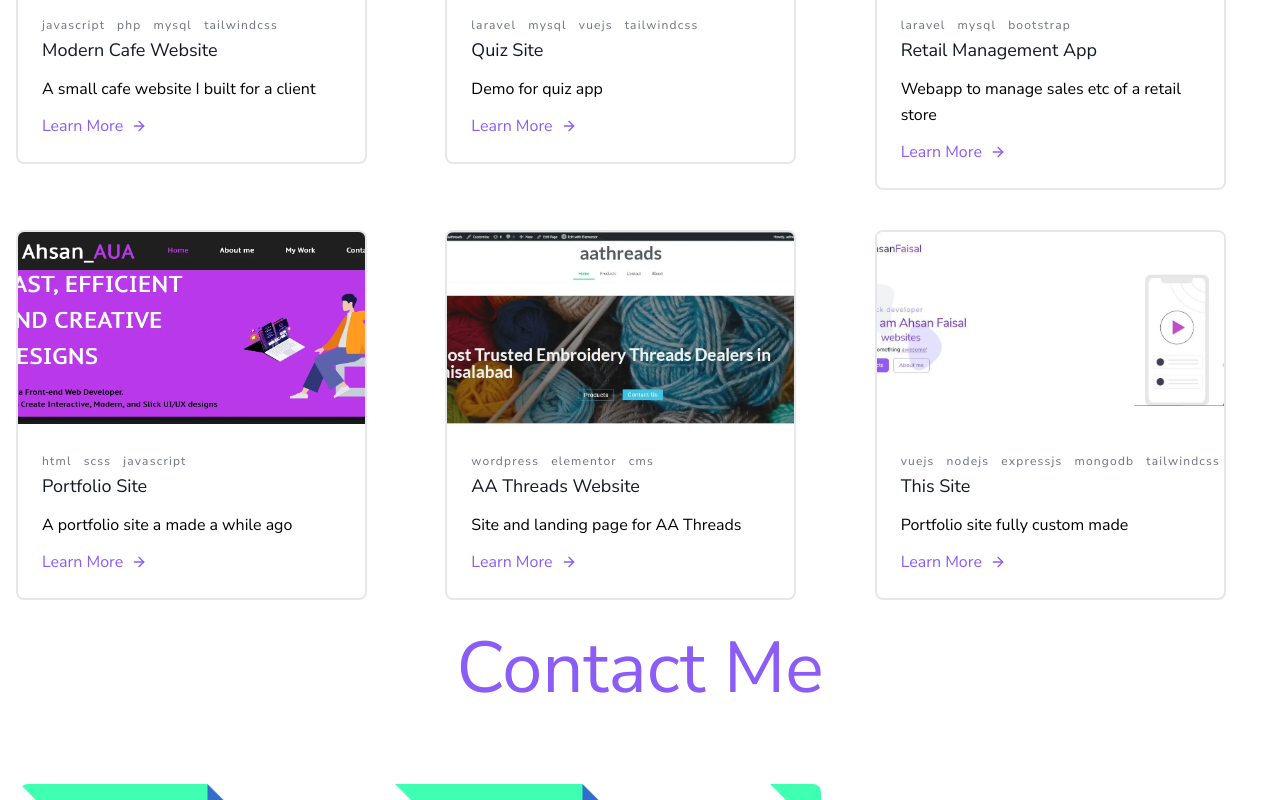
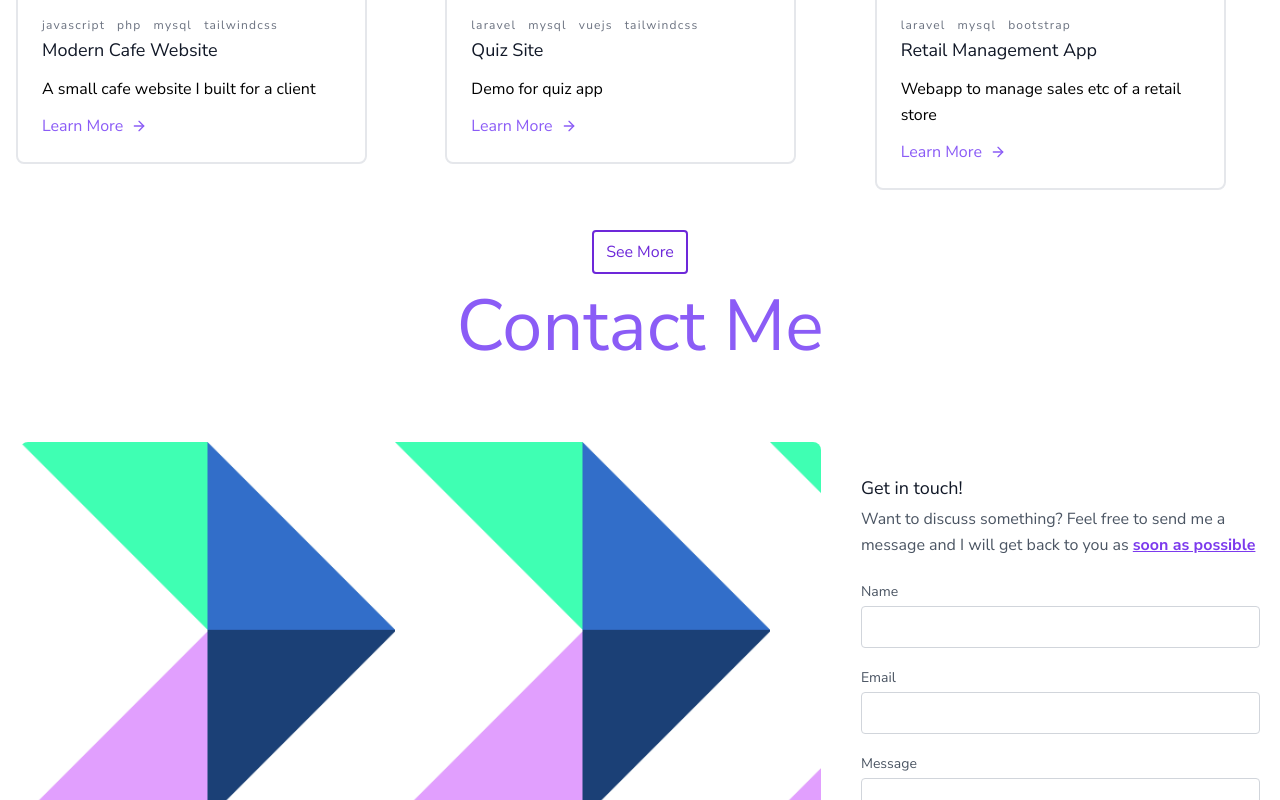
Before and after one commit to AUAboi/auaportfolio, a Vue app: page / in a window 1280 px wide. Shown: the part 2255-3055 px from the top of the page. Built offline with nearby package versions, Linux system fonts and the light colour scheme.

Commit message:
added project load more

```diff
--- a/src/components/Portfolio.vue
+++ b/src/components/Portfolio.vue
@@ -5,12 +5,26 @@
 		</AppModal>
 		<h1 class="section-heading">My Portfolio</h1>
 		<div class="grid md:grid-cols-2 lg:grid-cols-3 gap-4 md:gap-2">
-			<AppProjectCard
-				@show-modal="showModal(project)"
-				v-for="(project, index) in projects"
-				:key="index"
-				:project="project"
-			/>
+			<div v-for="(project, index) in projects" :key="index">
+				<div v-if="limit">
+					<AppProjectCard
+						v-if="index < 3"
+						@show-modal="showModal(project)"
+						:project="project"
+					/>
+				</div>
+				<div v-else>
+					<AppProjectCard @show-modal="showModal(project)" :project="project" />
+				</div>
+			</div>
+		</div>
+		<div class="text-center my-4">
+			<button
+				class="py-2 px-3 transition-colors bg-white text-purple-700 border-2 border-purple-700 rounded hover:bg-purple-500 hover:text-white"
+				@click="limit = !limit"
+			>
+				{{ limit ? "See More" : "See Less" }}
+			</button>
 		</div>
 	</section>
 </template>
@@ -39,7 +53,8 @@ export default {
 				details: "",
 				skills: []
 			},
-			projects: []
+			projects: [],
+			limit: true
 		};
 	},
 	methods: {
```
